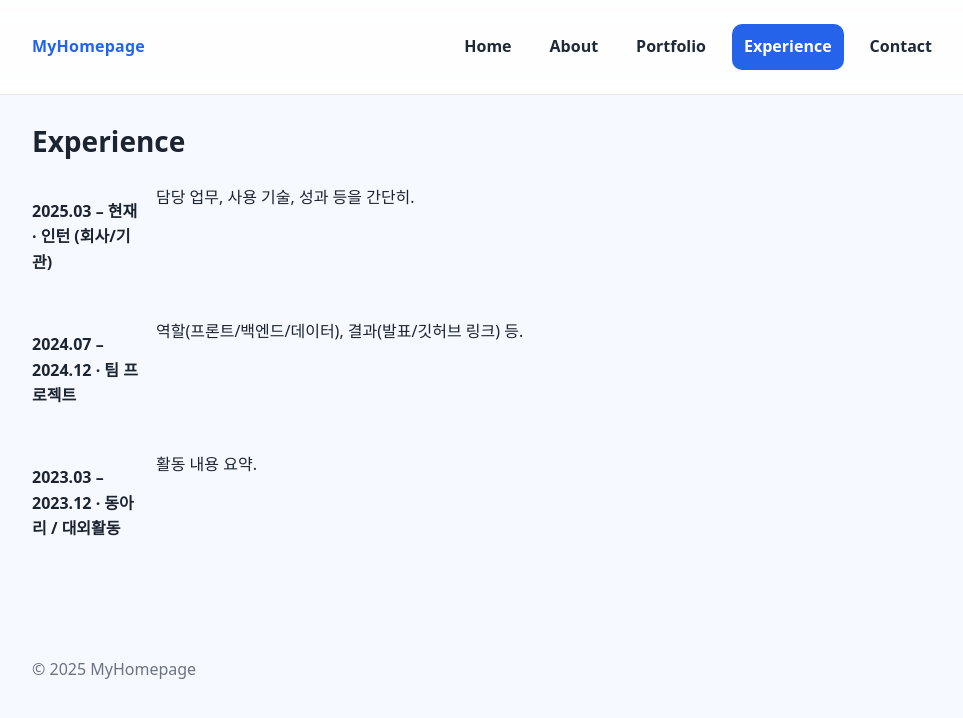
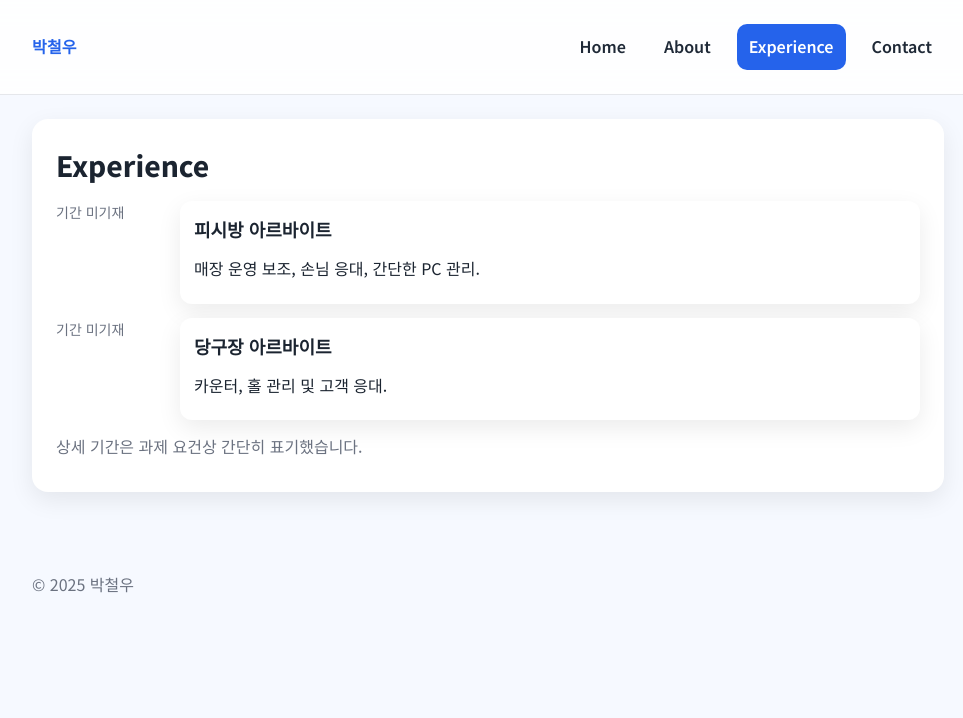
Before and after one commit to cwpark1011-bit/my-page-test, a plain HTML site: page experience.html in a window 1280 px wide. Shown: the whole page, without its empty margins (152-1115 px from the left). Drawn offline with Linux system fonts and the light colour scheme.

Commit message:
Update experience.html

```diff
--- a/experience.html
+++ b/experience.html
@@ -1,45 +1,52 @@
-<!DOCTYPE html>
+<!doctype html>
 <html lang="ko">
 <head>
-  <meta charset="UTF-8" />
+  <meta charset="utf-8" />
   <meta name="viewport" content="width=device-width, initial-scale=1" />
-  <title>Experience | 학생 포트폴리오</title>
+  <title>Experience | 박철우</title>
+  <link href="https://fonts.googleapis.com/css2?family=Noto+Sans+KR:wght@400;600;800&display=swap" rel="stylesheet">
   <link rel="stylesheet" href="style.css" />
 </head>
 <body>
 <header class="site-header">
-    <div class="container nav-wrap">
-      <a class="brand" href="index.html">MyHomepage</a>
+  <div class="nav-wrap container">
+    <a class="brand" href="index.html">박철우</a>
     <button class="menu-btn" aria-label="메뉴 열기" onclick="toggleMenu()">☰</button>
     <nav id="site-nav" class="nav">
       <a href="index.html">Home</a>
       <a href="about.html">About</a>
-        <a href="portfolio.html">Portfolio</a>
-        <a href="experience.html" class="active">Experience</a>
+      <a class="active" href="experience.html">Experience</a>
       <a href="contact.html">Contact</a>
     </nav>
   </div>
 </header>
 
 <main class="container">
+  <section class="card">
     <h1>Experience</h1>
     <ul class="timeline">
       <li>
-        <h4>2025.03 – 현재 · 인턴 (회사/기관)</h4>
-        <p>담당 업무, 사용 기술, 성과 등을 간단히.</p>
+        <div class="time">기간 미기재</div>
+        <div class="content">
+          <h3>피시방 아르바이트</h3>
+          <p>매장 운영 보조, 손님 응대, 간단한 PC 관리.</p>
+        </div>
       </li>
       <li>
-        <h4>2024.07 – 2024.12 · 팀 프로젝트</h4>
-        <p>역할(프론트/백엔드/데이터), 결과(발표/깃허브 링크) 등.</p>
-      </li>
-      <li>
-        <h4>2023.03 – 2023.12 · 동아리 / 대외활동</h4>
-        <p>활동 내용 요약.</p>
+        <div class="time">기간 미기재</div>
+        <div class="content">
+          <h3>당구장 아르바이트</h3>
+          <p>카운터, 홀 관리 및 고객 응대.</p>
+        </div>
       </li>
     </ul>
+    <p class="muted">상세 기간은 과제 요건상 간단히 표기했습니다.</p>
+  </section>
 </main>
 
-  <footer class="site-footer"><div class="container small">© <span id="year"></span> MyHomepage</div></footer>
+<footer class="site-footer">
+  <div class="container">© <span id="year"></span> 박철우</div>
+</footer>
 <script src="script.js"></script>
 </body>
 </html>
```
Lines whose indentation alone changed are shown as unchanged.
